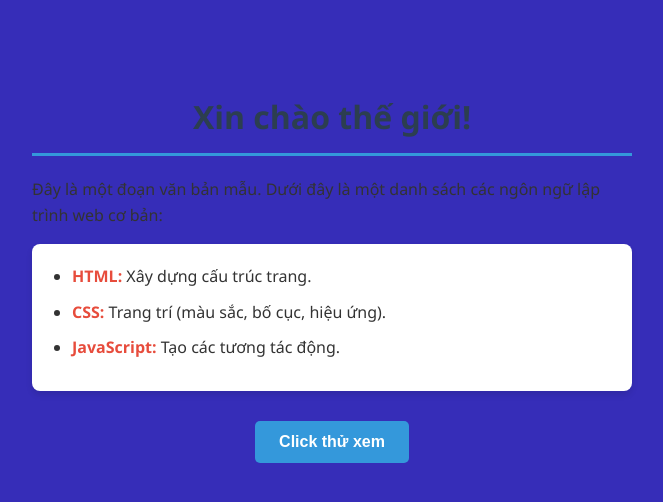
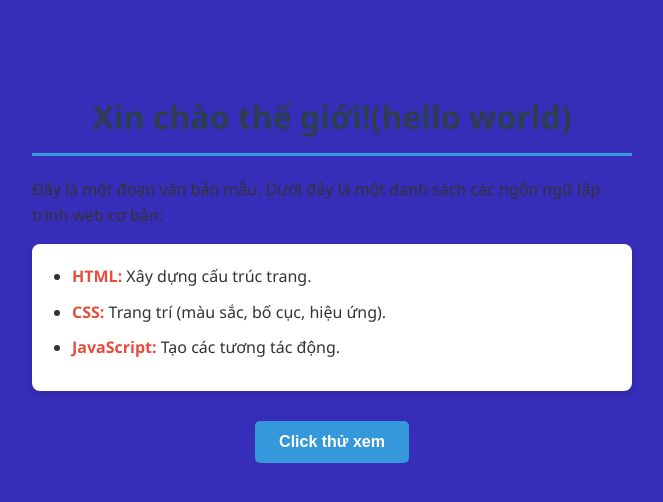
Before and after one commit to Vinh-pt/git-tutorial, a plain HTML site: page index.html in a window 1280 px wide. Shown: the whole page, without its empty margins (308-971 px from the left). Drawn offline with Linux system fonts and the light colour scheme.

Commit message:
Update index.html

```diff
--- a/index.html
+++ b/index.html
@@ -9,7 +9,7 @@
 </head>
 <body>
 
-    <h1>Xin chào thế giới!</h1>
+    <h1>Xin chào thế giới!(hello world)</h1>
 
     <p>Đây là một đoạn văn bản mẫu. Dưới đây là một danh sách các ngôn ngữ lập trình web cơ bản:</p>
 
```
